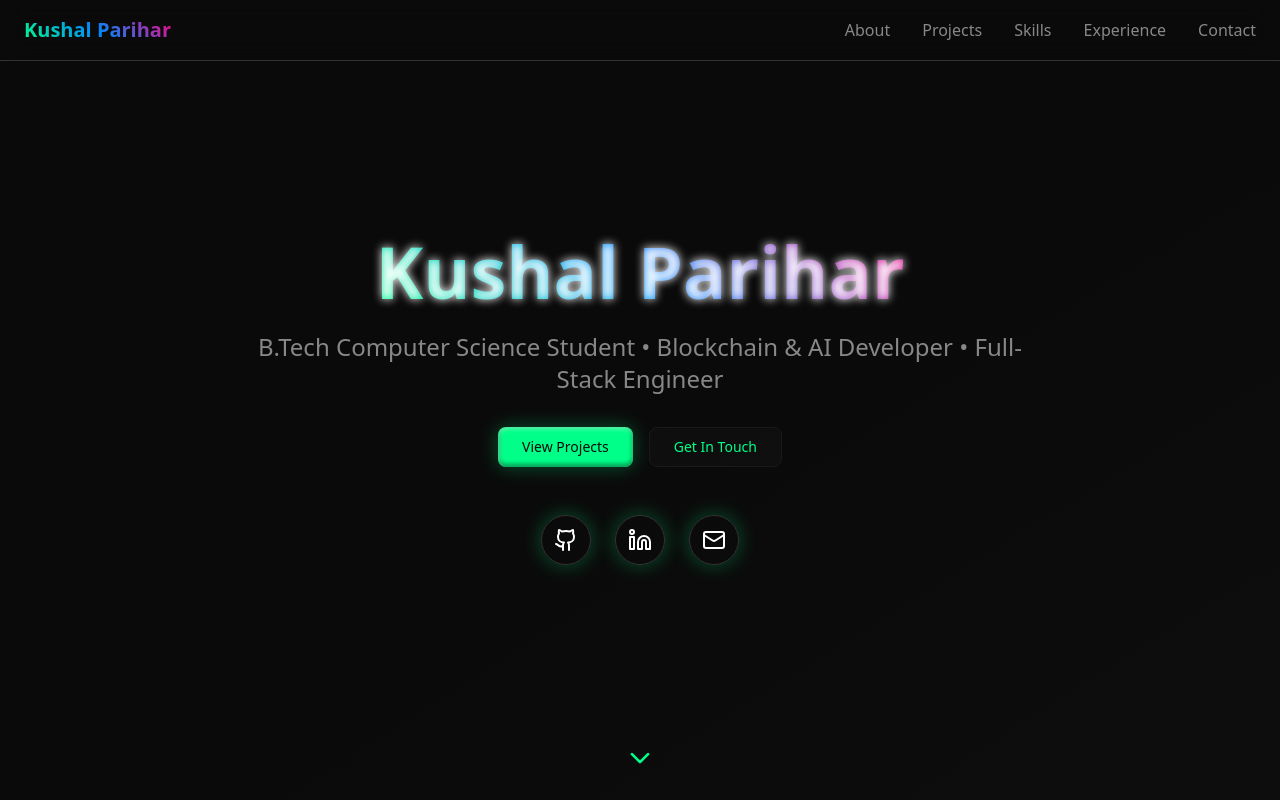
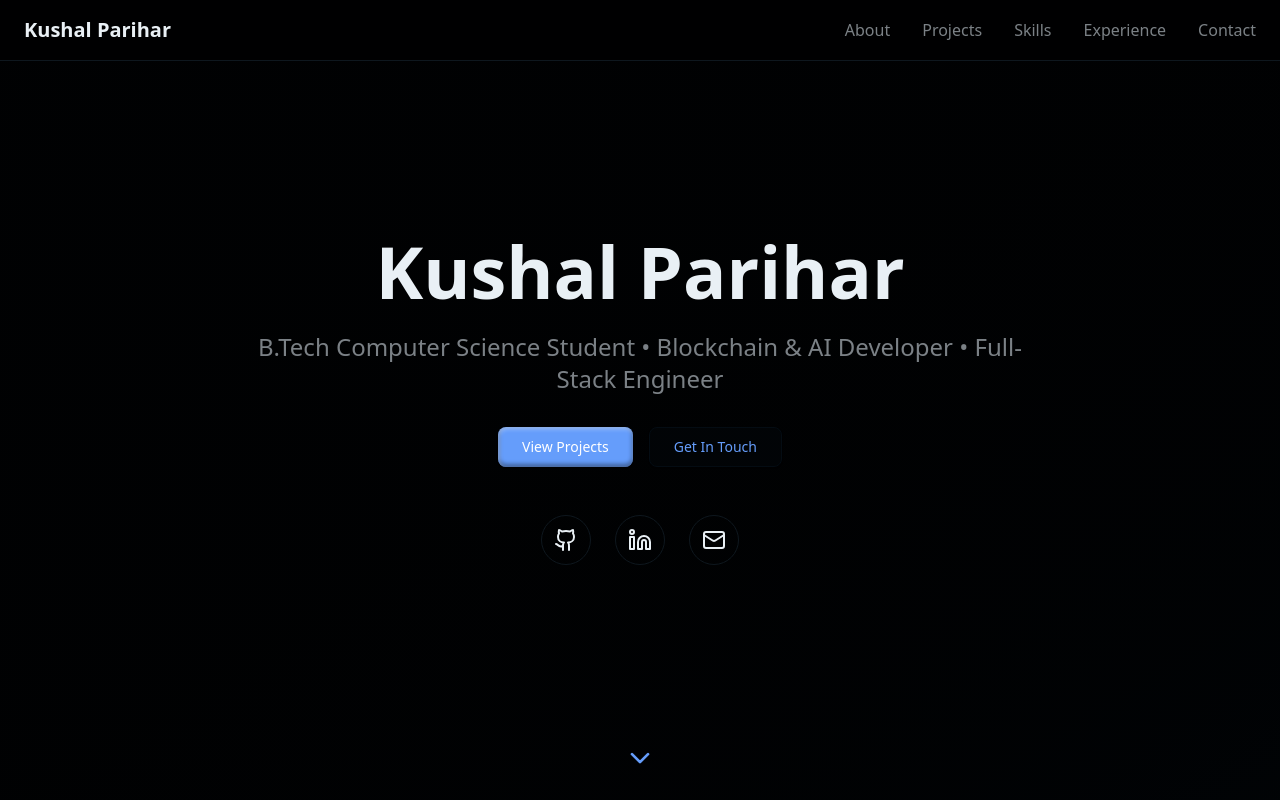
Before and after one commit to switch41/portfolio, a React (Vite) app: page / in a window 1280 px wide. Shown: the top 800 px of the page. Built offline with nearby package versions, Linux system fonts and the light colour scheme; no server answers; what @convex-dev/auth would draw is missing.

Commit message:
Refactor: Update theme to professional dark aesthetic

```diff
--- a/src/index.css
+++ b/src/index.css
@@ -42,40 +42,40 @@
   --color-sidebar-ring: var(--sidebar-ring);
 }
 
-/* DARK PORTFOLIO THEME */
+/* Modern Professional Dark Theme */
 :root {
   --radius: 0.625rem;
-  --background: #0a0a0a;
-  --foreground: #ffffff;
-  --card: #111111;
-  --card-foreground: #f5f5f5;
-  --popover: #111111;
-  --popover-foreground: #f5f5f5;
-  --primary: #00ff88;
-  --primary-foreground: #0a0a0a;
-  --secondary: #1a1a1a;
-  --secondary-foreground: #f5f5f5;
-  --muted: #1a1a1a;
-  --muted-foreground: #888888;
-  --accent: #ff0080;
-  --accent-foreground: #ffffff;
-  --destructive: #ff4444;
-  --border: #333333;
-  --input: #1a1a1a;
-  --ring: #00ff88;
-  --chart-1: #00ff88;
-  --chart-2: #0088ff;
-  --chart-3: #ff0080;
-  --chart-4: #ffaa00;
-  --chart-5: #aa00ff;
-  --sidebar: #111111;
-  --sidebar-foreground: #f5f5f5;
-  --sidebar-primary: #00ff88;
-  --sidebar-primary-foreground: #0a0a0a;
-  --sidebar-accent: #1a1a1a;
-  --sidebar-accent-foreground: #f5f5f5;
-  --sidebar-border: #333333;
-  --sidebar-ring: #00ff88;
+  --background: oklch(0.07 0.01 240);
+  --foreground: oklch(0.95 0.01 240);
+  --card: oklch(0.1 0.02 240);
+  --card-foreground: oklch(0.95 0.01 240);
+  --popover: oklch(0.1 0.02 240);
+  --popover-foreground: oklch(0.95 0.01 240);
+  --primary: oklch(0.7 0.15 260);
+  --primary-foreground: oklch(1 0 0);
+  --secondary: oklch(0.15 0.02 240);
+  --secondary-foreground: oklch(0.95 0.01 240);
+  --muted: oklch(0.15 0.02 240);
+  --muted-foreground: oklch(0.6 0.01 240);
+  --accent: oklch(0.75 0.1 150); /* A nice teal */
+  --accent-foreground: oklch(0.05 0.01 150);
+  --destructive: oklch(0.6 0.2 25); /* A less bright red */
+  --border: oklch(0.2 0.02 240);
+  --input: oklch(0.15 0.02 240);
+  --ring: oklch(0.7 0.15 260);
+  --chart-1: oklch(0.7 0.15 260);
+  --chart-2: oklch(0.75 0.1 150);
+  --chart-3: oklch(0.7 0.1 80);
+  --chart-4: oklch(0.7 0.1 40);
+  --chart-5: oklch(0.7 0.1 300);
+  --sidebar: oklch(0.1 0.02 240);
+  --sidebar-foreground: oklch(0.95 0.01 240);
+  --sidebar-primary: oklch(0.7 0.15 260);
+  --sidebar-primary-foreground: oklch(1 0 0);
+  --sidebar-accent: oklch(0.15 0.02 240);
+  --sidebar-accent-foreground: oklch(0.95 0.01 240);
+  --sidebar-border: oklch(0.2 0.02 240);
+  --sidebar-ring: oklch(0.7 0.15 260);
 }
 
 @layer base {
@@ -93,50 +93,27 @@
   }
 
   ::-webkit-scrollbar-track {
-    background: #111111;
+    background: var(--background);
   }
 
   ::-webkit-scrollbar-thumb {
-    background: #00ff88;
+    background: var(--primary);
     border-radius: 4px;
   }
 
   ::-webkit-scrollbar-thumb:hover {
-    background: #00cc6a;
+    background: oklch(0.65 0.15 260);
   }
 }
 
-/* Custom glow effects */
-.glow-green {
-  box-shadow: 0 0 20px rgba(0, 255, 136, 0.3);
-}
-
-.glow-pink {
-  box-shadow: 0 0 20px rgba(255, 0, 128, 0.3);
-}
-
-.glow-blue {
-  box-shadow: 0 0 20px rgba(0, 136, 255, 0.3);
-}
-
-.text-glow {
-  text-shadow: 0 0 10px currentColor;
-}
-
-.gradient-text {
-  background: linear-gradient(45deg, #00ff88, #0088ff, #ff0080);
-  -webkit-background-clip: text;
-  -webkit-text-fill-color: transparent;
-  background-clip: text;
-}
-
+/* Custom card style */
 .card-glow {
-  background: linear-gradient(145deg, #111111, #1a1a1a);
-  border: 1px solid #333333;
-  box-shadow: 0 4px 20px rgba(0, 0, 0, 0.5), 0 0 0 1px rgba(255, 255, 255, 0.05);
+  background: var(--card);
+  border: 1px solid var(--border);
+  transition: border-color 0.3s ease, box-shadow 0.3s ease;
 }
 
 .card-glow:hover {
-  border-color: #00ff88;
-  box-shadow: 0 8px 30px rgba(0, 0, 0, 0.7), 0 0 20px rgba(0, 255, 136, 0.2);
+  border-color: var(--primary);
+  box-shadow: 0 0 15px oklch(from var(--primary) l a b / 25%);
 }
--- a/src/pages/Landing.tsx
+++ b/src/pages/Landing.tsx
@@ -457,7 +457,7 @@
             <div className="flex flex-col md:flex-row justify-center items-center gap-8 mb-12">
               <motion.a
                 href="mailto:kushalparihar013@gmail.com"
-                className="flex items-center text-primary hover:text-primary-foreground hover:bg-primary px-6 py-3 rounded-lg border border-primary transition-all glow-green"
+                className="flex items-center text-primary hover:text-primary-foreground hover:bg-primary px-6 py-3 rounded-lg border border-primary transition-all"
                 whileHover={{ scale: 1.05 }}
                 whileTap={{ scale: 0.95 }}
               >
```
